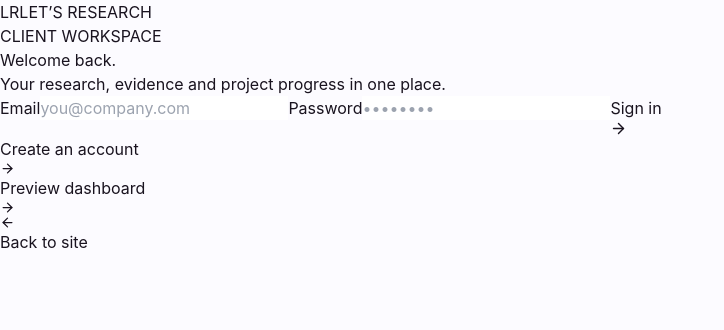
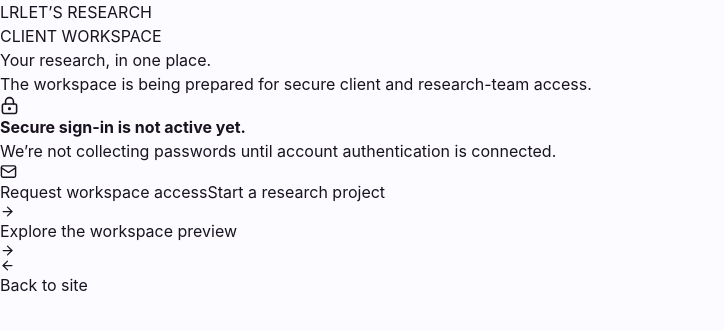
Before and after one commit to victormurimiofficial-sudo/Let-s-research, a Next.js app: page /login in a window 1280 px wide. Shown: the top 330 px of the page, without its empty margins (0-724 px from the left). Built offline with nearby package versions, Linux system fonts and the light colour scheme.

Commit message:
Remove fake sign-in and make workspace access status transparent

```diff
--- a/pages/login.tsx
+++ b/pages/login.tsx
@@ -1,62 +1,18 @@
 import Head from 'next/head';
 import Link from 'next/link';
-import { ArrowLeft, ArrowRight, LockKeyhole } from 'lucide-react';
-import { FormEvent, useState } from 'react';
+import { ArrowLeft, ArrowRight, LockKeyhole, Mail } from 'lucide-react';
 
 export default function Login() {
-  const [message, setMessage] = useState('');
-  const submit = (e: FormEvent) => {
-    e.preventDefault();
-    setMessage(
-      'Authentication is being connected in the platform build. The workspace preview is available now.'
-    );
-  };
-  return (
-    <>
-      <Head>
-        <title>Sign in — Let’s Research</title>
-      </Head>
-      <div className="auth-page">
-        <div className="auth-panel">
-          <Link href="/" className="brand">
-            <span className="brand-mark">LR</span>
-            <span>LET’S RESEARCH</span>
-          </Link>
-          <div className="auth-copy">
-            <span className="section-number">CLIENT WORKSPACE</span>
-            <h1>Welcome back.</h1>
-            <p>Your research, evidence and project progress in one place.</p>
-          </div>
-          <form className="auth-form" onSubmit={submit}>
-            <label>
-              Email
-              <input type="email" required placeholder="you@company.com" />
-            </label>
-            <label>
-              Password
-              <input type="password" required placeholder="••••••••" />
-            </label>
-            <button className="button button-primary" type="submit">
-              Sign in <ArrowRight size={17} />
-            </button>
-          </form>
-          {message && (
-            <div className="auth-message">
-              <LockKeyhole size={17} />
-              {message}
-            </div>
-          )}
-          <Link href="/signup" className="auth-secondary">
-            Create an account <ArrowRight size={15} />
-          </Link>
-          <Link href="/dashboard" className="auth-secondary">
-            Preview dashboard <ArrowRight size={15} />
-          </Link>
-          <Link href="/" className="back-link">
-            <ArrowLeft size={15} /> Back to site
-          </Link>
-        </div>
-      </div>
-    </>
-  );
+  return <>
+    <Head><title>Client Workspace | Let’s Research</title><meta name="description" content="Access to the Let’s Research client workspace is arranged for active project teams."/></Head>
+    <div className="auth-page"><div className="auth-panel">
+      <Link href="/" className="brand"><span className="brand-mark">LR</span><span>LET’S RESEARCH</span></Link>
+      <div className="auth-copy"><span className="section-number">CLIENT WORKSPACE</span><h1>Your research, in one place.</h1><p>The workspace is being prepared for secure client and research-team access.</p></div>
+      <div className="auth-message"><LockKeyhole size={19}/><span><strong>Secure sign-in is not active yet.</strong><br/>We’re not collecting passwords until account authentication is connected.</span></div>
+      <a className="button button-primary" href="mailto:Victormurimiofficial@gmail.com?subject=Let%27s%20Research%20workspace%20access"><Mail size={17}/> Request workspace access</a>
+      <Link href="/start" className="auth-secondary">Start a research project <ArrowRight size={15}/></Link>
+      <Link href="/dashboard" className="auth-secondary">Explore the workspace preview <ArrowRight size={15}/></Link>
+      <Link href="/" className="back-link"><ArrowLeft size={15}/> Back to site</Link>
+    </div></div>
+  </>;
 }
```
